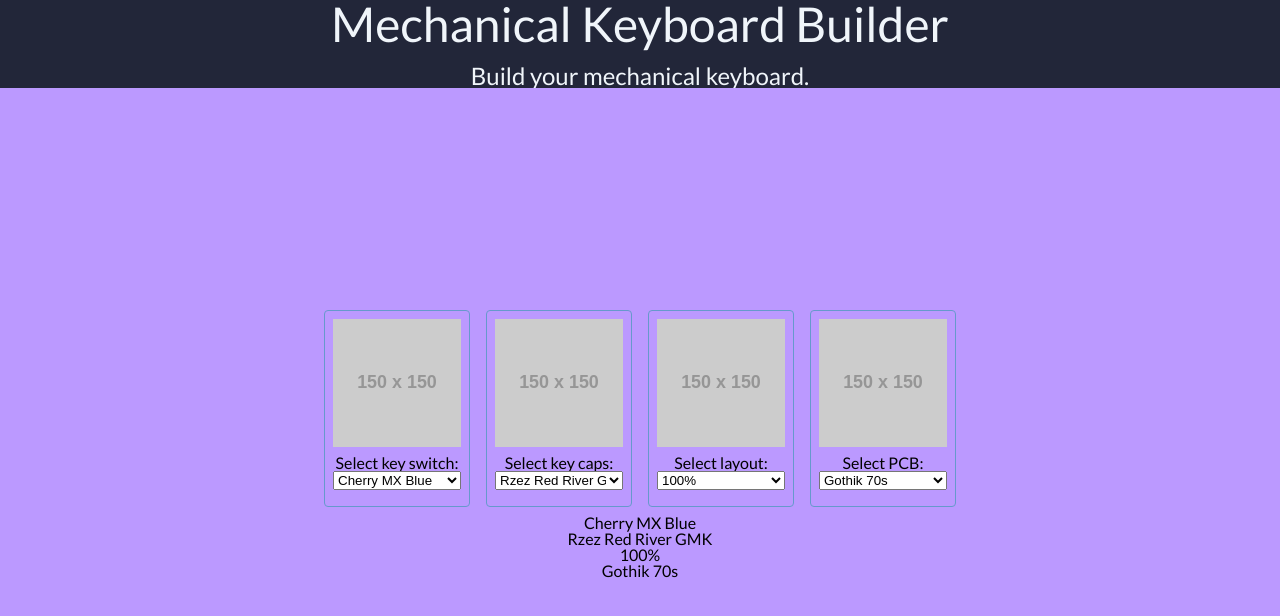
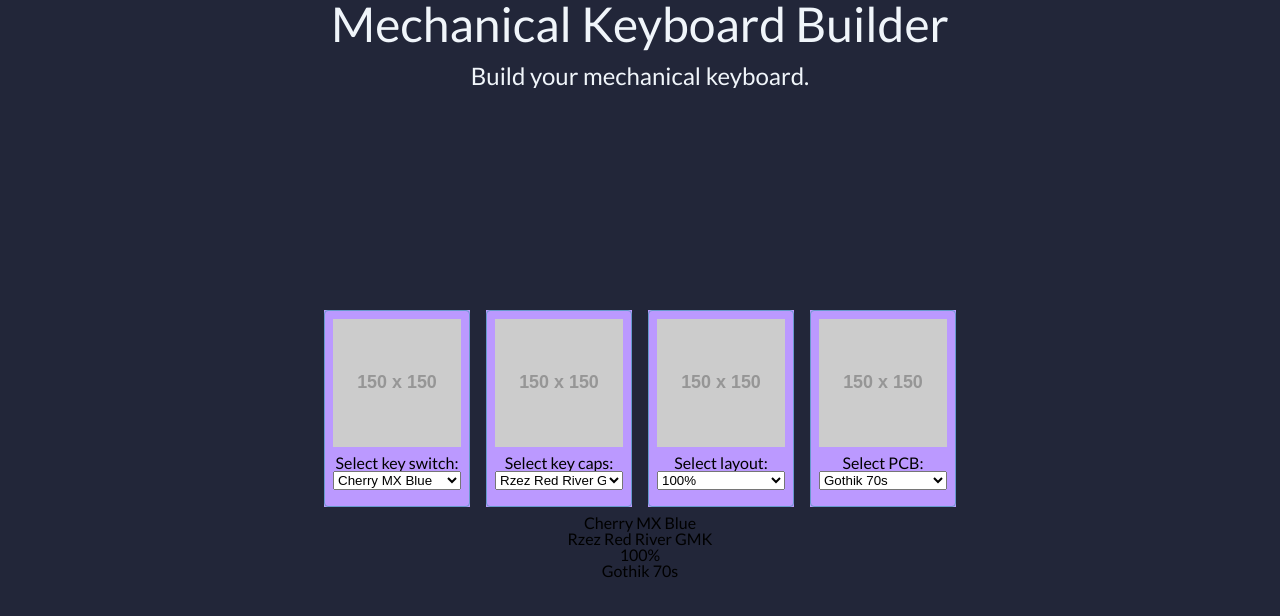
Before and after one commit to areljannC/mkb.haus, a Next.js app in the folder client/: page /build in a window 1280 px wide. Shown: the top 616 px of the page. Built offline with nearby package versions, Linux system fonts and the light colour scheme.

Commit message:
DEVELOP: Re-usable flex component

```diff
--- a/client/src/containers/BuildPage/components/Builder/Builder.tsx
+++ b/client/src/containers/BuildPage/components/Builder/Builder.tsx
@@ -1,9 +1,9 @@
-import { kStringMaxLength } from 'buffer'
 import React, { FC, useState, memo } from 'react'
 import styled from 'styled-components'
 import { KeySwitches, KeyCaps, Layouts, PCBs } from './components'
 import { keySwitches, keyCaps, layouts, pcbs } from './data'
 import type { KeyboardType } from './types'
+import { Flex } from '../../../../shared/components'
 
 // Data
 const defaultKeyboard: KeyboardType = {
@@ -47,38 +47,18 @@ const Builder: FC = () => {
 
   return (
     <BuilderWrapper>
-      <div
-        style={{
-          width: '100%',
-          height: 'fit-content',
-          display: 'flex',
-          justifyContent: 'center',
-          alignContent: 'center'
-        }}
-      >
-        <KeySwitches
-          keySwitch={keyboard.keySwitch}
-          handleSetKeySwitch={handleSetKeySwitch}
-        />
+      <Flex height='fit-content' flexWrap='wrap'>
+        <KeySwitches keySwitch={keyboard.keySwitch} handleSetKeySwitch={handleSetKeySwitch} />
         <KeyCaps keyCap={keyboard.keyCap} handleSetKeyCap={handleSetKeyCap} />
         <Layouts layout={keyboard.layout} handleSetLayout={handleSetLayout} />
         <PCBs pcb={keyboard.pcb} handleSetPCB={handleSetPCB} />
-      </div>
-      <div
-        style={{
-          width: '100%',
-          height: 'auto',
-          display: 'flex',
-          flexDirection: 'column',
-          justifyContent: 'center',
-          alignContent: 'center'
-        }}
-      >
+      </Flex>
+      <Flex height='fit-content' flexDirection='column'>
         <p>{keyboard.keySwitch.name}</p>
         <p>{keyboard.keyCap.name}</p>
         <p>{keyboard.layout.name}</p>
         <p>{keyboard.pcb.name}</p>
-      </div>
+      </Flex>
     </BuilderWrapper>
   )
 }
@@ -91,7 +71,7 @@ const BuilderWrapper = styled.div`
   flex-direction: column;
   justify-content: center;
   align-items: center;
-  background-color: ${({ theme }) => theme.colors.primary};
+  background-color: ${({ theme }) => theme.colors.background};
 `
 
 // Display Names
--- /dev/null
+++ b/client/src/shared/components/Flex/Flex.tsx
@@ -0,0 +1,61 @@
+import React, { ReactNode, FC, memo } from 'react'
+import styled from 'styled-components'
+
+// Types
+type FlexPropsType = {
+  children?: ReactNode
+  width?: string
+  height?: string
+  flexDirection?: string
+  flexWrap?: string
+  justifyContent?: string
+  alignItems?: string
+}
+
+type FlexWrapperPropsType = {
+  width?: string
+  height?: string
+  flexDirection?: string
+  flexWrap?: string
+  justifyContent?: string
+  alignItems?: string
+}
+
+// Component
+const Flex: FC<FlexPropsType> = ({
+  children,
+  width = '100%',
+  height = '100%',
+  flexDirection = 'row',
+  flexWrap = 'nowrap',
+  justifyContent = 'center',
+  alignItems = 'center'
+}) => (
+  <FlexWrapper
+    width={width}
+    height={height}
+    flexDirection={flexDirection}
+    flexWrap={flexWrap}
+    justifyContent={justifyContent}
+    alignItems={alignItems}
+  >
+    {children}
+  </FlexWrapper>
+)
+
+// Styles
+const FlexWrapper = styled.div<FlexWrapperPropsType>`
+  width: ${({ width }) => width};
+  height: ${({ height }) => height};
+  display: flex;
+  flex-direction: ${({ flexDirection }) => flexDirection};
+  flex-wrap: ${({ flexWrap }) => flexWrap};
+  justify-content: ${({ justifyContent }) => justifyContent};
+  align-items: ${({ alignItems }) => alignItems};
+`
+
+// Display Names
+Flex.displayName = `Flex`
+FlexWrapper.displayName = `FlexWrapper`
+
+export default memo<FlexPropsType>(Flex)
--- /dev/null
+++ b/client/src/shared/components/Flex/index.ts
@@ -0,0 +1 @@
+export { default as Flex } from './Flex'
--- a/client/src/shared/components/index.ts
+++ b/client/src/shared/components/index.ts
@@ -1,2 +1,3 @@
 export { Layout } from './Layout'
 export * from './Card'
+export { Flex } from './Flex'
```
